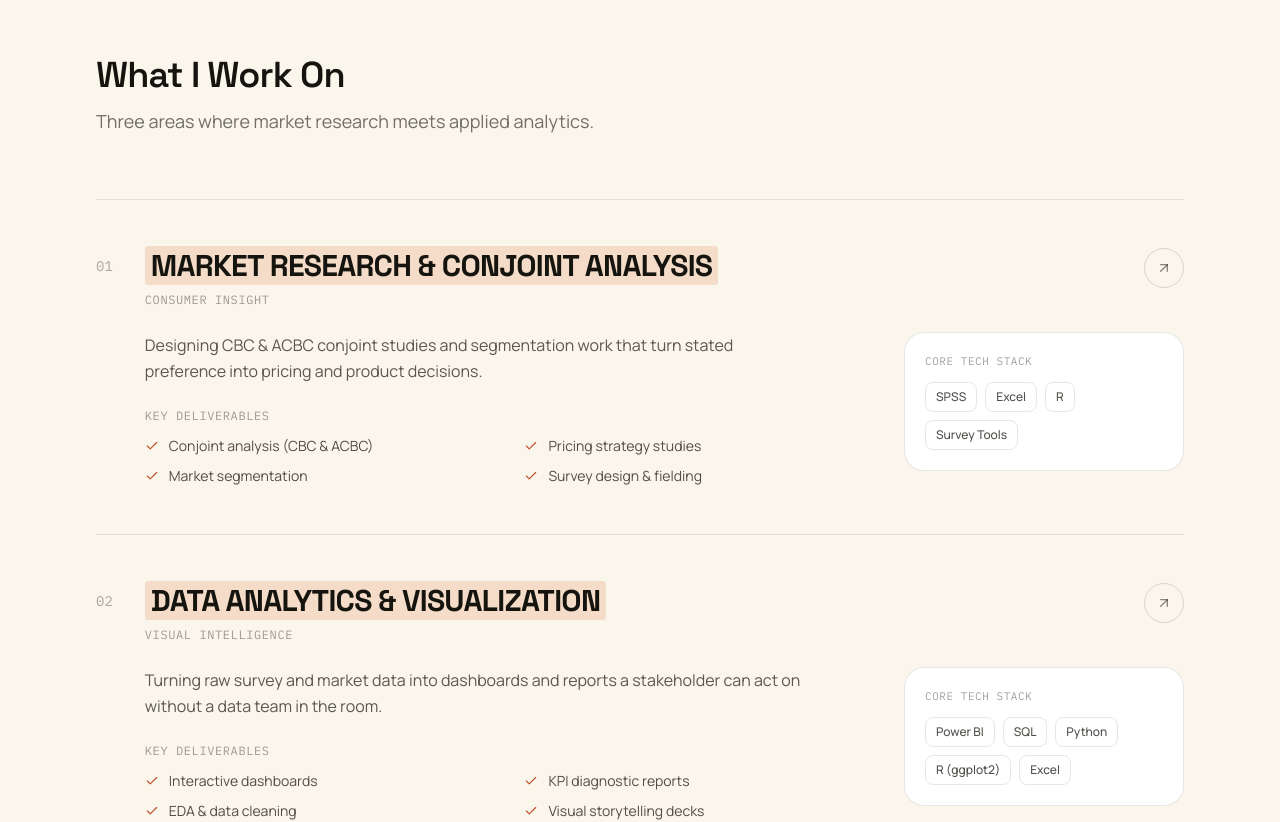
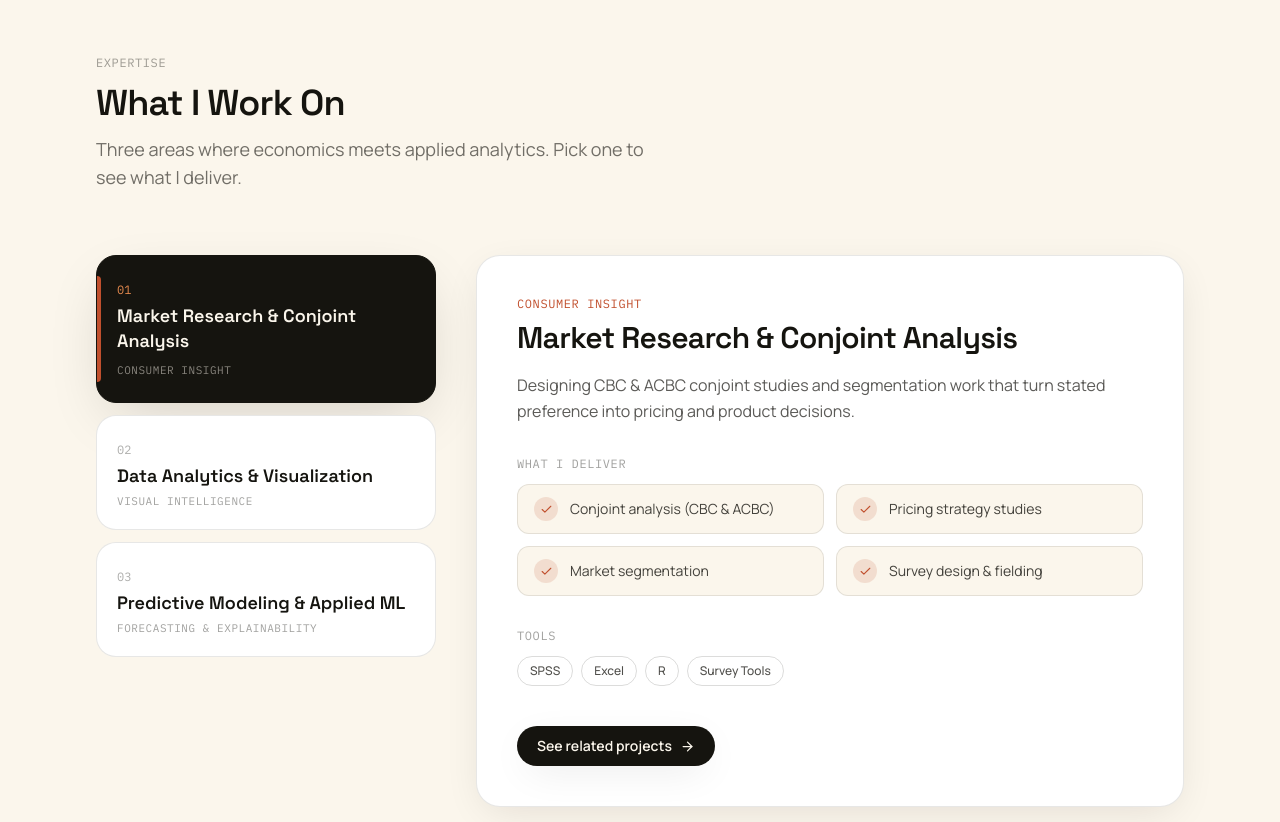
Before and after one commit to akritik12/akriti-kachroo-portfolio, a Next.js app: page / in a window 1280 px wide. Shown: the part 5800-6622 px from the top of the page. Built offline with nearby package versions, Linux system fonts and the light colour scheme.

Commit message:
Add files via upload

```diff
--- a/components/Projects.tsx
+++ b/components/Projects.tsx
@@ -1,6 +1,6 @@
 "use client";
 
-import { useMemo, useState } from "react";
+import { useEffect, useMemo, useState } from "react";
 import { AnimatePresence, motion } from "framer-motion";
 import { projects, projectCategories, type Project, type ProjectCategory } from "@/lib/data";
 import ProjectCard from "./ProjectCard";
@@ -9,6 +9,18 @@ import ProjectModal from "./ProjectModal";
 export default function Projects() {
   const [filter, setFilter] = useState<ProjectCategory>("All");
   const [selected, setSelected] = useState<Project | null>(null);
+
+  // Other sections (e.g. "See related projects" in Skills) can set the filter via a custom event.
+  useEffect(() => {
+    const onFilter = (e: Event) => {
+      const value = (e as CustomEvent<string>).detail;
+      if ((projectCategories as readonly string[]).includes(value)) {
+        setFilter(value as ProjectCategory);
+      }
+    };
+    window.addEventListener("project-filter", onFilter);
+    return () => window.removeEventListener("project-filter", onFilter);
+  }, []);
 
   const counts = useMemo(() => {
     const c: Record<string, number> = { All: projects.length };
--- a/components/Skills.tsx
+++ b/components/Skills.tsx
@@ -1,88 +1,141 @@
 "use client";
 
-import { motion } from "framer-motion";
-import { Check, ArrowUpRight } from "lucide-react";
+import { useState } from "react";
+import { AnimatePresence, motion } from "framer-motion";
+import { Check, ArrowRight } from "lucide-react";
 import { skillSections } from "@/lib/data";
 import SectionTitle from "./SectionTitle";
 
+/** Ask the Projects section to apply a filter, then scroll to it. */
+function showProjects(filter: string) {
+  window.dispatchEvent(new CustomEvent("project-filter", { detail: filter }));
+  document.getElementById("projects")?.scrollIntoView({ behavior: "smooth" });
+}
+
 export default function Skills() {
+  const [activeIndex, setActiveIndex] = useState(0);
+  const active = skillSections[activeIndex];
+
   return (
     <section id="skills" className="section-padding">
       <div className="container-max">
         <SectionTitle
+          eyebrow="Expertise"
           title="What I Work On"
-          subtitle="Three areas where market research meets applied analytics."
+          subtitle="Three areas where economics meets applied analytics. Pick one to see what I deliver."
         />
 
-        <div className="border-t border-navy/10">
-          {skillSections.map((skill, i) => (
-            <motion.div
+        <div className="grid lg:grid-cols-[340px_1fr] gap-6 lg:gap-10 items-start">
+          {/* Area selector: horizontal chips on mobile, vertical list on desktop */}
+          <div
+            role="tablist"
+            aria-label="Areas of expertise"
+            className="flex lg:flex-col gap-3 overflow-x-auto lg:overflow-visible -mx-6 px-6 lg:mx-0 lg:px-0 pb-2 lg:pb-0 snap-x"
+          >
+            {skillSections.map((skill, i) => {
+              const selected = i === activeIndex;
+              return (
+                <button
                   key={skill.number}
-              initial={{ opacity: 0, y: 20 }}
-              whileInView={{ opacity: 1, y: 0 }}
-              viewport={{ once: true, margin: "-80px" }}
-              transition={{ duration: 0.5, delay: i * 0.06 }}
-              className="border-b border-navy/10 py-10 md:py-12"
+                  role="tab"
+                  id={`skill-tab-${i}`}
+                  aria-selected={selected}
+                  aria-controls="skill-panel"
+                  onClick={() => setActiveIndex(i)}
+                  className={`relative snap-start shrink-0 w-[260px] lg:w-full text-left rounded-card p-5 border transition-colors focus-ring ${
+                    selected
+                      ? "bg-navy text-base border-navy shadow-soft-lg"
+                      : "bg-white dark:bg-white/5 border-navy/10 dark:border-white/10 text-navy dark:text-white hover:border-navy/25 dark:hover:border-white/25"
+                  }`}
                 >
-              <div className="flex items-start gap-4 md:gap-8">
-                <span className="hidden sm:block font-mono text-sm text-navy/35 pt-2 shrink-0">
+                  <span className={`font-mono text-xs ${selected ? "text-accent-light" : "text-navy/35 dark:text-white/35"}`}>
                     {skill.number}
                   </span>
-
-                <div className="flex-1">
-                  <div className="flex items-start justify-between gap-4">
-                    <div>
-                      <h3 className="font-heading text-2xl md:text-3xl font-bold text-navy tracking-tight uppercase">
-                        <span className="mark">{skill.title}</span>
-                      </h3>
-                      <p className="mt-2 font-mono text-xs uppercase tracking-wider text-navy/40">
+                  <span className="mt-1 block font-heading text-lg font-semibold leading-snug">{skill.title}</span>
+                  <span
+                    className={`mt-1 block font-mono text-[11px] uppercase tracking-wider ${
+                      selected ? "text-base/50" : "text-navy/40 dark:text-white/40"
+                    }`}
+                  >
                     {skill.subtitle}
-                      </p>
-                    </div>
-                    <span className="hidden md:flex w-10 h-10 shrink-0 rounded-full border border-navy/15 items-center justify-center text-navy/50">
-                      <ArrowUpRight size={16} />
                   </span>
+                  {selected && (
+                    <motion.span
+                      layoutId="skill-active-bar"
+                      className="absolute left-0 top-5 bottom-5 w-1 rounded-r-full bg-accent hidden lg:block"
+                    />
+                  )}
+                </button>
+              );
+            })}
           </div>
 
-                  <div className="mt-6 grid md:grid-cols-[1fr_280px] gap-8">
-                    <div>
-                      <p className="text-navy/70 leading-relaxed max-w-2xl">
-                        {skill.description}
+          {/* Detail panel */}
+          <div
+            id="skill-panel"
+            role="tabpanel"
+            aria-labelledby={`skill-tab-${activeIndex}`}
+            className="relative min-h-[420px] bg-white dark:bg-white/5 border border-navy/10 dark:border-white/10 rounded-card-lg p-7 md:p-10 shadow-soft"
+          >
+            <AnimatePresence mode="wait">
+              <motion.div
+                key={active.number}
+                initial={{ opacity: 0, y: 12 }}
+                animate={{ opacity: 1, y: 0 }}
+                exit={{ opacity: 0, y: -8 }}
+                transition={{ duration: 0.25 }}
+              >
+                <p className="font-mono text-xs uppercase tracking-wider text-accent">{active.subtitle}</p>
+                <h3 className="mt-2 font-heading text-2xl md:text-3xl font-semibold text-navy dark:text-white tracking-tight">
+                  {active.title}
+                </h3>
+                <p className="mt-4 text-navy/70 dark:text-white/70 leading-relaxed max-w-2xl">{active.description}</p>
+
+                <p className="mt-8 font-mono text-xs uppercase tracking-wider text-navy/40 dark:text-white/40 mb-3">
+                  What I deliver
                 </p>
+                <ul className="grid sm:grid-cols-2 gap-3">
+                  {active.deliverables.map((item, i) => (
+                    <motion.li
+                      key={item}
+                      initial={{ opacity: 0, x: -8 }}
+                      animate={{ opacity: 1, x: 0 }}
+                      transition={{ duration: 0.25, delay: 0.05 * i }}
+                      className="flex items-center gap-3 rounded-xl bg-base dark:bg-white/5 border border-navy/10 dark:border-white/10 px-4 py-3 text-sm text-navy/80 dark:text-white/80"
+                    >
+                      <span className="w-6 h-6 shrink-0 rounded-full bg-accent/15 flex items-center justify-center">
+                        <Check size={13} className="text-accent" />
+                      </span>
+                      {item}
+                    </motion.li>
+                  ))}
+                </ul>
 
-                      <p className="mt-6 font-mono text-xs uppercase tracking-wider text-navy/40 mb-3">
-                        Key Deliverables
-                      </p>
-                      <div className="grid sm:grid-cols-2 gap-x-8 gap-y-2.5">
-                        {skill.deliverables.map((item) => (
-                          <div key={item} className="flex items-center gap-2.5 text-sm text-navy/75">
-                            <Check size={14} className="text-accent shrink-0" />
-                            {item}
-                          </div>
-                        ))}
-                      </div>
-                    </div>
-
-                    <div className="bg-white border border-navy/10 rounded-card p-5 h-fit">
-                      <p className="font-mono text-[11px] uppercase tracking-wider text-navy/40 mb-3">
-                        Core Tech Stack
+                <p className="mt-8 font-mono text-xs uppercase tracking-wider text-navy/40 dark:text-white/40 mb-3">
+                  Tools
                 </p>
                 <div className="flex flex-wrap gap-2">
-                        {skill.stack.map((tool) => (
+                  {active.stack.map((tool) => (
                     <span
                       key={tool}
-                            className="text-xs font-medium px-2.5 py-1.5 rounded-lg border border-navy/12 text-navy/75"
+                      className="text-xs font-medium px-3 py-1.5 rounded-full border border-navy/15 dark:border-white/15 text-navy/75 dark:text-white/75"
                     >
                       {tool}
                     </span>
                   ))}
                 </div>
+
+                <button
+                  type="button"
+                  onClick={() => showProjects(active.projectFilter)}
+                  className="group mt-10 inline-flex items-center gap-2 px-5 py-2.5 rounded-full bg-navy text-base text-sm font-semibold shadow-soft hover:shadow-glow transition-shadow focus-ring"
+                >
+                  See related projects
+                  <ArrowRight size={15} className="transition-transform group-hover:translate-x-1" />
+                </button>
+              </motion.div>
+            </AnimatePresence>
           </div>
-                  </div>
-                </div>
-              </div>
-            </motion.div>
-          ))}
         </div>
       </div>
     </section>
```
Lines whose indentation alone changed are shown as unchanged.
